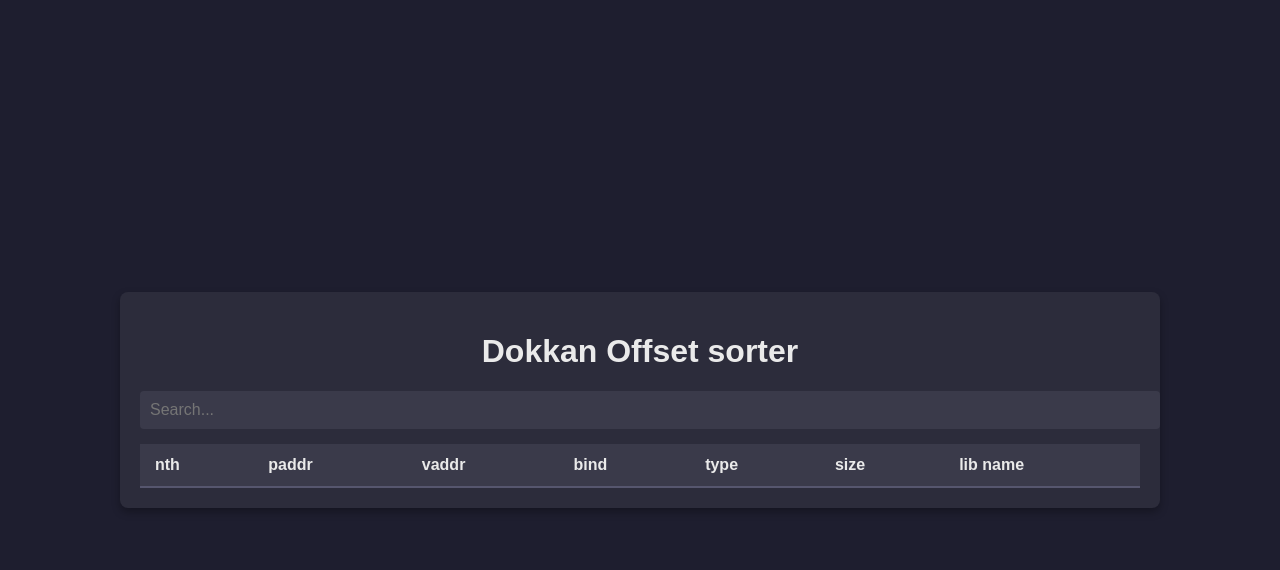
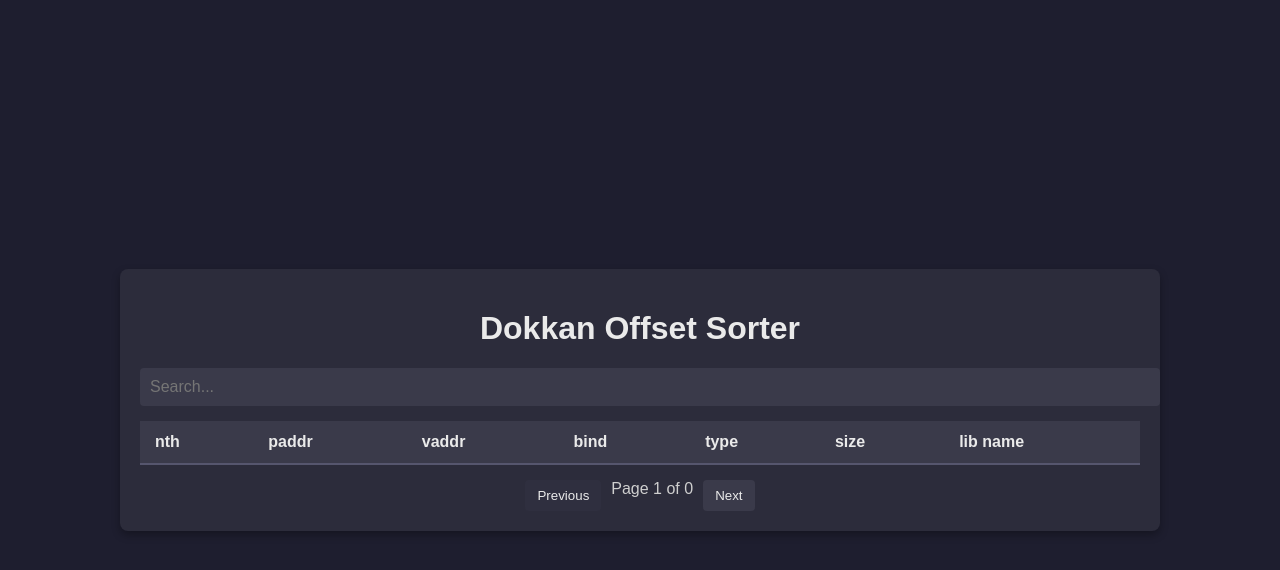
Before and after one commit to Bouncer011/DokkanBattleAPI, a plain HTML site: page index.html in a window 1280 px wide. Both pictures are taken after a click on the element "nth". Drawn offline with Linux system fonts and the light colour scheme; no server answers.

Commit message:
Update index.html

```diff
--- a/index.html
+++ b/index.html
@@ -3,7 +3,7 @@
 <head>
     <meta charset="UTF-8">
     <meta name="viewport" content="width=device-width, initial-scale=1.0">
-    <title>Binary File Sorter</title>
+    <title>Dokkan Offset Sorter</title>
     <style>
         body {
             font-family: Arial, sans-serif;
@@ -14,6 +14,7 @@
             align-items: center;
             min-height: 100vh;
             margin: 0;
+            flex-direction: column;
         }
         .table-container {
             width: 90%;
@@ -22,9 +23,9 @@
             background-color: #2c2c3b;
             box-shadow: 0 4px 8px rgba(0, 0, 0, 0.3);
             border-radius: 8px;
+            text-align: center;
         }
         h1 {
-            text-align: center;
             color: #eaeaea;
         }
         #search {
@@ -61,11 +62,32 @@
         tr:hover td {
             background-color: #41415a;
         }
+        .pagination {
+            display: flex;
+            justify-content: center;
+            gap: 10px;
+            margin-top: 15px;
+        }
+        .pagination button {
+            background-color: #3a3a4a;
+            border: none;
+            padding: 8px 12px;
+            color: #eaeaea;
+            cursor: pointer;
+            border-radius: 4px;
+        }
+        .pagination button:hover {
+            background-color: #444454;
+        }
+        .pagination button:disabled {
+            background-color: #2f2f3f;
+            cursor: not-allowed;
+        }
     </style>
 </head>
 <body>
     <div class="table-container">
-        <h1>Dokkan Offset sorter</h1>
+        <h1>Dokkan Offset Sorter</h1>
         <input type="text" id="search" placeholder="Search..." onkeyup="searchTable()">
         <table id="dataTable">
             <thead>
@@ -83,42 +105,75 @@
                 <!-- Data will be populated here -->
             </tbody>
         </table>
+        <div class="pagination">
+            <button onclick="prevPage()" id="prevBtn" disabled>Previous</button>
+            <span id="pageIndicator">Page 1 of 300</span>
+            <button onclick="nextPage()" id="nextBtn">Next</button>
+        </div>
     </div>
 
     <script>
+        let data = [];
+        let currentPage = 1;
+        const rowsPerPage = 25;
+        const maxPages = 700;
+
         async function loadData() {
             const response = await fetch('https://raw.githubusercontent.com/Bouncer011/Dokkan/refs/heads/main/p/some/code/for/dokkan/by/mind/Lib%20Dumper/.axct');
             const text = await response.text();
             const lines = text.split('\n').slice(2); // Skip headers
 
+            data = lines.map(line => line.trim().split(/\s+/)).filter(columns => columns.length >= 7);
+            displayPage(1);
+        }
+
+        function displayPage(page) {
+            const start = (page - 1) * rowsPerPage;
+            const end = start + rowsPerPage;
+            const rows = data.slice(start, end);
+
             const tbody = document.getElementById('dataBody');
-            lines.forEach(line => {
-                const columns = line.trim().split(/\s+/);
-                if (columns.length >= 7) {
-                    const row = document.createElement('tr');
-                    columns.forEach(col => {
-                        const cell = document.createElement('td');
-                        cell.textContent = col;
-                        row.appendChild(cell);
-                    });
-                    tbody.appendChild(row);
-                }
+            tbody.innerHTML = '';
+            rows.forEach(rowData => {
+                const row = document.createElement('tr');
+                rowData.forEach(cellData => {
+                    const cell = document.createElement('td');
+                    cell.textContent = cellData;
+                    row.appendChild(cell);
+                });
+                tbody.appendChild(row);
             });
+
+            document.getElementById('pageIndicator').textContent = `Page ${page} of ${Math.min(maxPages, Math.ceil(data.length / rowsPerPage))}`;
+            document.getElementById('prevBtn').disabled = page === 1;
+            document.getElementById('nextBtn').disabled = page === Math.min(maxPages, Math.ceil(data.length / rowsPerPage));
         }
 
         function sortTable(columnIndex) {
-            const table = document.getElementById('dataTable');
-            let rows = Array.from(table.rows).slice(1);
-            let sorted = rows.sort((a, b) => a.cells[columnIndex].innerText.localeCompare(b.cells[columnIndex].innerText, 'en', {numeric: true}));
-            sorted.forEach(row => table.appendChild(row));
+            data.sort((a, b) => a[columnIndex].localeCompare(b[columnIndex], 'en', { numeric: true }));
+            displayPage(currentPage);
         }
 
         function searchTable() {
             const input = document.getElementById('search').value.toLowerCase();
-            const rows = document.querySelectorAll('#dataBody tr');
-            rows.forEach(row => {
-                row.style.display = row.innerText.toLowerCase().includes(input) ? '' : 'none';
-            });
+            const filteredData = data.filter(row => row.join(' ').toLowerCase().includes(input));
+            data = filteredData;
+            currentPage = 1;
+            displayPage(currentPage);
+        }
+
+        function prevPage() {
+            if (currentPage > 1) {
+                currentPage--;
+                displayPage(currentPage);
+            }
+        }
+
+        function nextPage() {
+            if (currentPage < maxPages && currentPage * rowsPerPage < data.length) {
+                currentPage++;
+                displayPage(currentPage);
+            }
         }
 
         loadData();
```
